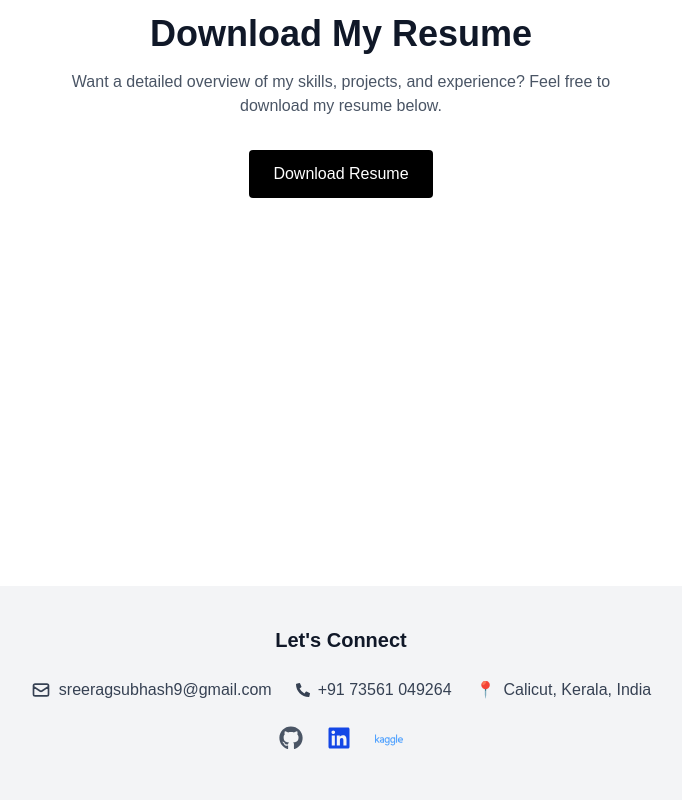
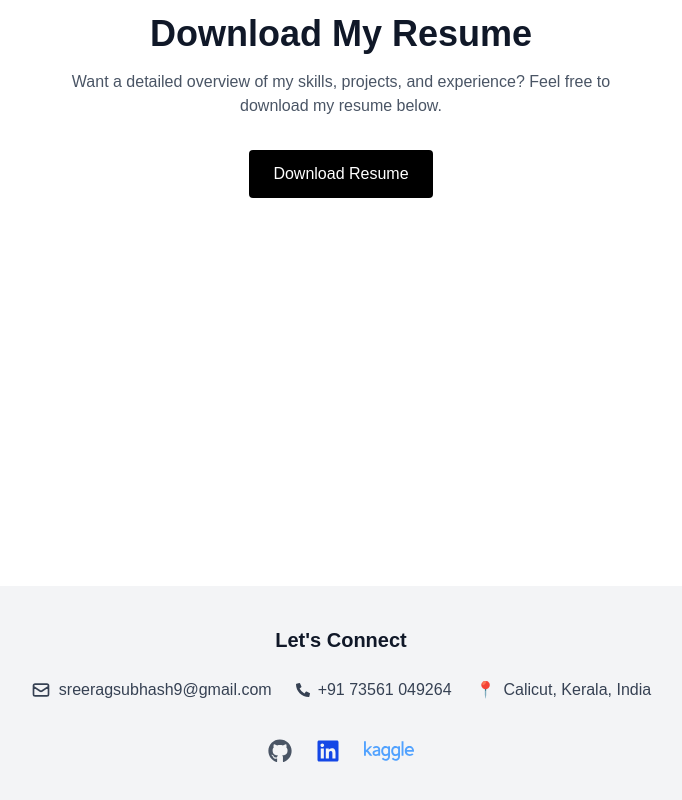
Before and after one commit to srg1998/my-portfolio, a Next.js app: page / in a window 1280 px wide. Shown: the part 4780-5580 px from the top of the page, without its empty margins (299-981 px from the left). Built offline with nearby package versions, Linux system fonts and the light colour scheme.

Commit message:
bugfix : aligment issue in footer

```diff
--- a/src/components/Footer.jsx
+++ b/src/components/Footer.jsx
@@ -31,7 +31,7 @@ export default function Footer() {
           </div>
         </div>
 
-        <div className="flex justify-center gap-6 text-2xl mb-4">
+        <div className="flex justify-center items-center gap-6 text-2xl mb-4">
           <a
             href="https://github.com/srg1998"
             target="_blank"
@@ -52,7 +52,7 @@ export default function Footer() {
             href="https://www.kaggle.com/sreerags"
             target="_blank"
             rel="noopener noreferrer"
-            className="text-blue-400 hover:text-black text-[28px]"
+            className="text-blue-400 hover:text-black text-[50px]"
           >
             <SiKaggle />
           </a>
```
